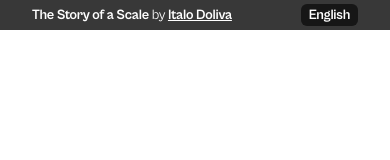
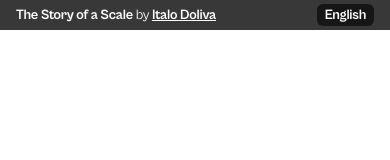
Before and after one commit to itdoliva/keeling-spiral, a Next.js app: page /en in a window 390 px wide. Shown: the top 160 px of the page. Built offline with nearby package versions, Linux system fonts and the light colour scheme; no server answers; the database is empty.

Commit message:
Header spacing

```diff
--- a/src/components/header/header.tsx
+++ b/src/components/header/header.tsx
@@ -5,7 +5,7 @@ export default function Header() {
   const t = useTranslations()
 
   return (
-    <header className="bg-black/85 px-8 py-1 flex items-center justify-between">
+    <header className="bg-black/85 px-4 md:px-8 py-1 flex items-center justify-between">
       <h1 className="text-white">
         <span className="font-bold">{t('title')}</span>
         {' '}
```
